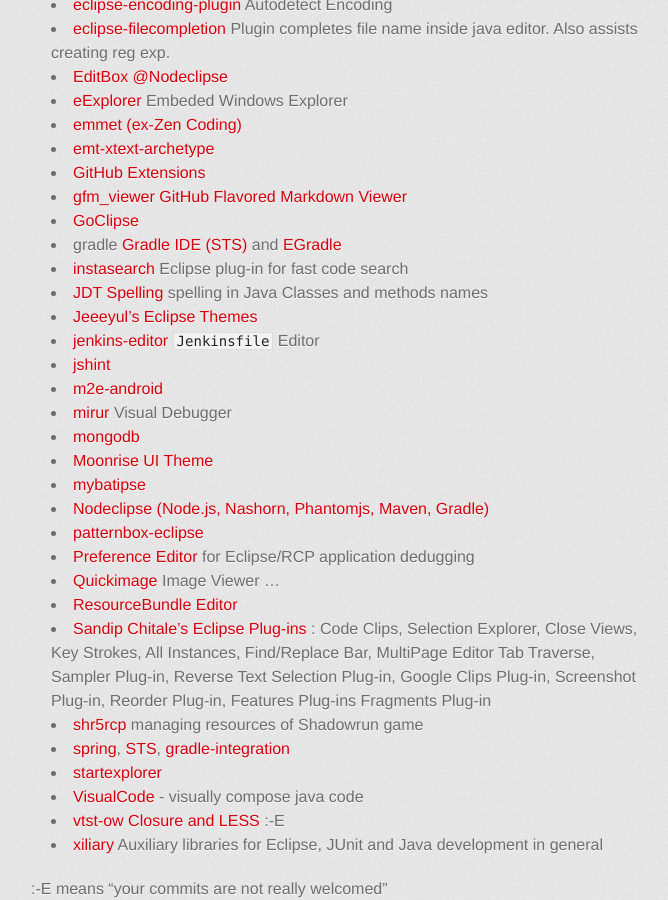
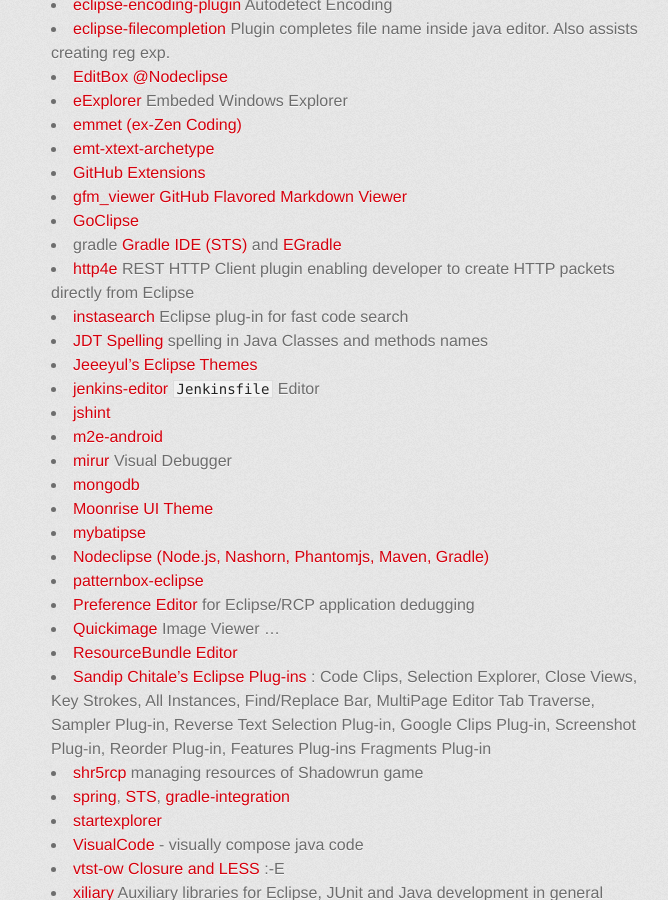
Before and after one commit to with-Eclipse/with-eclipse.github.io, a Jekyll site: the page built from index.md, in a window 1280 px wide and 900 px high, scrolled down 2539 px. Shown: the whole window, without its empty margins (299-967 px from the left). Built offline with Jekyll 4.4.1, drawn with Linux system fonts in a browser that asks for light colours; Markdown is read by kramdown in place of the engine named in the settings; comment, search, counter and statistics services are not loaded.

Commit message:
ref https://github.com/nextinterfaces/http4e/pull/2

```diff
--- a/index.md
+++ b/index.md
@@ -118,6 +118,7 @@ Just use code snippet below:
 - [gfm_viewer GitHub Flavored Markdown Viewer](https://github.com/satyagraha/gfm_viewer)
 - [GoClipse](https://github.com/sesteel/goclipse)
 - gradle [Gradle IDE (STS)](https://github.com/spring-projects/eclipse-integration-gradle) and [EGradle](https://github.com/de-jcup/egradle)
+- [http4e](https://github.com/nextinterfaces/http4e) REST HTTP Client plugin enabling developer to create HTTP packets directly from Eclipse
 - [instasearch](https://github.com/ajermakovics/eclipse-instasearch) Eclipse plug-in for fast code search
 - [JDT Spelling](https://github.com/hendrens/jdt.spelling) spelling in Java Classes and methods names
 - [Jeeeyul's Eclipse Themes](https://github.com/jeeeyul/eclipse-themes)
```
